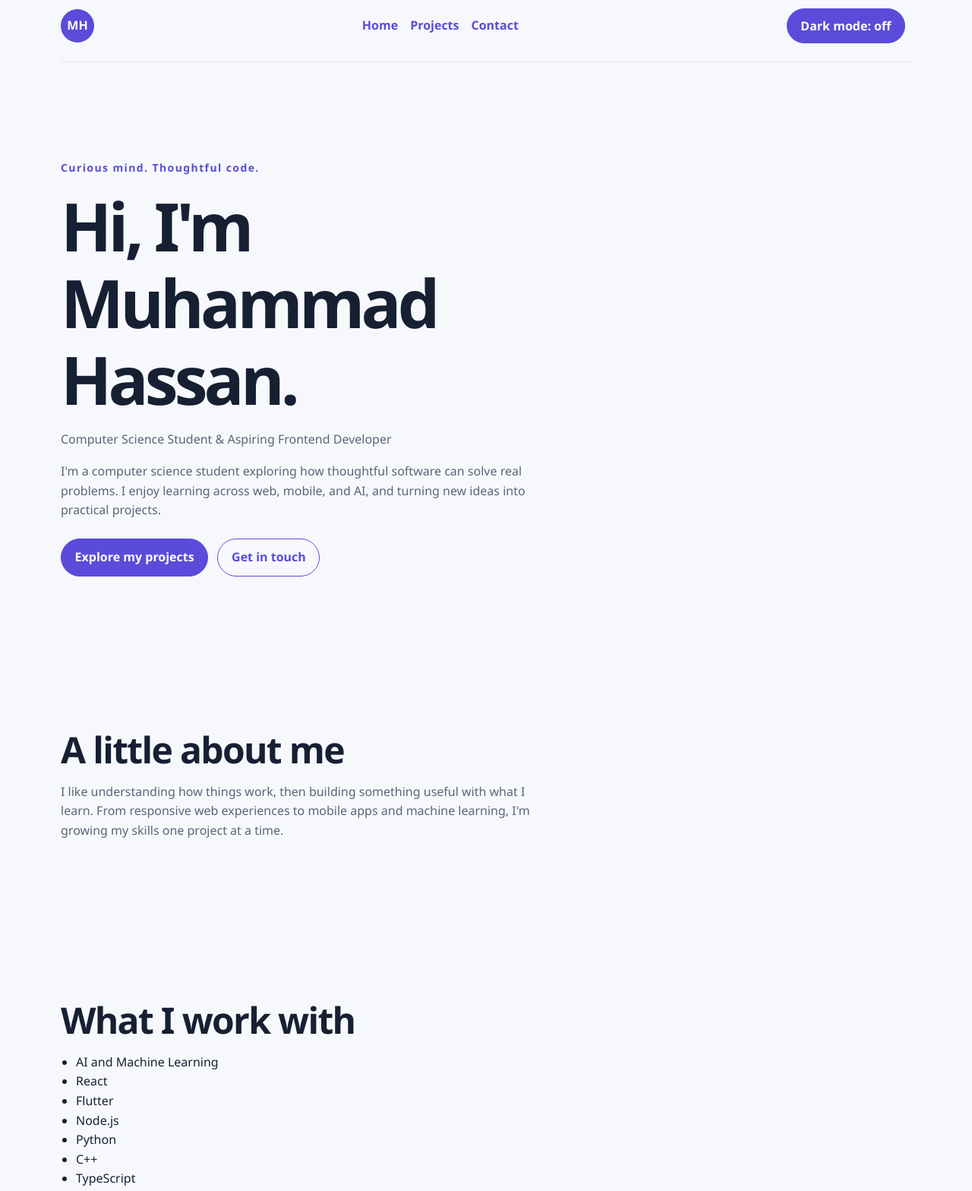
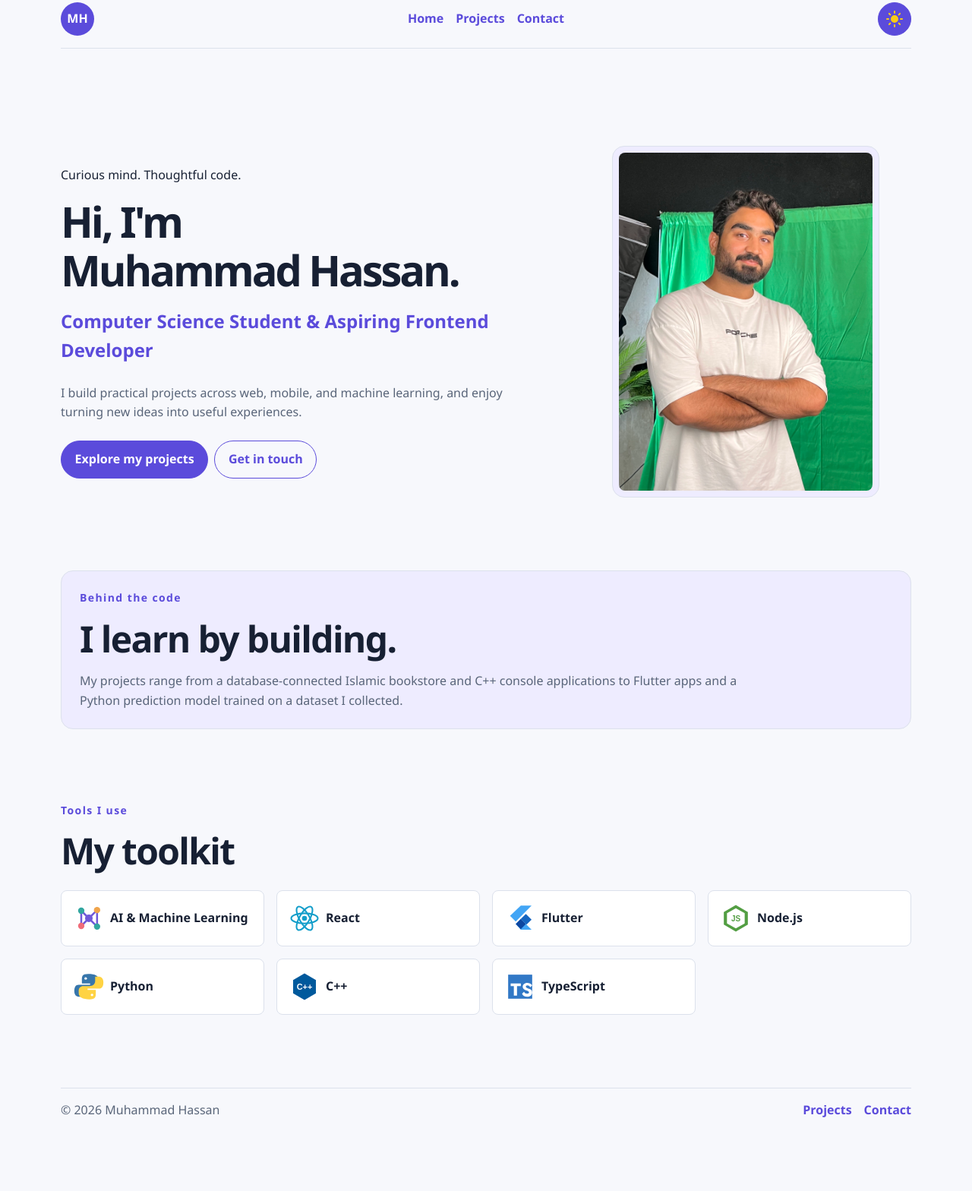
Before and after one commit to hassannaeem1123/my-portfolio, a plain HTML site: page index.html in a window 1280 px wide. Shown: the part 13-1581 px from the top of the page at 76% size. After the commit the page ends 1503 px from the top, so only its background shows below. Drawn offline with Linux system fonts and the light colour scheme.

Commit message:
feat: improve portfolio home page and theme toggle

```diff
--- a/index.html
+++ b/index.html
@@ -18,34 +18,43 @@
           <li><a href="contact.html">Contact</a></li>
         </ul>
       </nav>
-      <button id="theme-toggle" type="button" aria-label="Toggle dark mode" aria-pressed="false">Dark mode: off</button>
+      <button class="theme-toggle" id="theme-toggle" type="button" aria-label="Toggle dark mode" aria-pressed="false"><img class="theme-icon theme-icon-sun" src="assets/icons/sun.svg" alt="" width="24" height="24"><img class="theme-icon theme-icon-moon" src="assets/icons/moon.svg" alt="" width="24" height="24"></button>
     </header>
 
     <main>
-      <section aria-labelledby="intro-heading">
-        <p>Curious mind. Thoughtful code.</p>
-        <h1 id="intro-heading">Hi, I'm Muhammad Hassan.</h1>
-        <p>Computer Science Student &amp; Aspiring Frontend Developer</p>
-        <p>I'm a computer science student exploring how thoughtful software can solve real problems. I enjoy learning across web, mobile, and AI, and turning new ideas into practical projects.</p>
-        <a class="button-link" href="projects.html">Explore my projects</a>
-        <a class="button-link button-link-secondary" href="contact.html">Get in touch</a>
+      <section class="home-hero" aria-labelledby="intro-heading">
+        <div class="hero-copy">
+          <p class="hero-kicker">Curious mind. Thoughtful code.</p>
+          <h1 id="intro-heading">Hi, I'm<br>Muhammad Hassan.</h1>
+          <p class="hero-role">Computer Science Student &amp; Aspiring Frontend Developer</p>
+          <p class="hero-description">I build practical projects across web, mobile, and machine learning, and enjoy turning new ideas into useful experiences.</p>
+          <div class="hero-actions">
+            <a class="button-link" href="projects.html">Explore my projects</a>
+            <a class="button-link button-link-secondary" href="contact.html">Get in touch</a>
+          </div>
+        </div>
+        <div class="profile-frame">
+          <img class="profile-photo" src="assets/images/hassan.JPG" alt="Muhammad Hassan, computer science student" width="3024" height="4032">
+        </div>
       </section>
 
-      <section aria-labelledby="about-heading">
-        <h2 id="about-heading">A little about me</h2>
-        <p>I like understanding how things work, then building something useful with what I learn. From responsive web experiences to mobile apps and machine learning, I'm growing my skills one project at a time.</p>
+      <section class="about-section" aria-labelledby="about-heading">
+        <p class="section-kicker">Behind the code</p>
+        <h2 id="about-heading">I learn by building.</h2>
+        <p>My projects range from a database-connected Islamic bookstore and C++ console applications to Flutter apps and a Python prediction model trained on a dataset I collected.</p>
       </section>
 
-      <section aria-labelledby="skills-heading">
-        <h2 id="skills-heading">What I work with</h2>
-        <ul>
-          <li>AI and Machine Learning</li>
-          <li>React</li>
-          <li>Flutter</li>
-          <li>Node.js</li>
-          <li>Python</li>
-          <li>C++</li>
-          <li>TypeScript</li>
+      <section class="skills-section" aria-labelledby="skills-heading">
+        <p class="section-kicker">Tools I use</p>
+        <h2 id="skills-heading">My toolkit</h2>
+        <ul class="skill-grid">
+          <li><img src="assets/technologies/ai-ml.svg" alt="AI and machine learning icon" width="48" height="48"><span>AI &amp; Machine Learning</span></li>
+          <li><img src="assets/technologies/react.svg" alt="React icon" width="48" height="48"><span>React</span></li>
+          <li><img src="assets/technologies/flutter.svg" alt="Flutter icon" width="48" height="48"><span>Flutter</span></li>
+          <li><img src="assets/technologies/node.svg" alt="Node.js icon" width="48" height="48"><span>Node.js</span></li>
+          <li><img src="assets/technologies/python.svg" alt="Python icon" width="48" height="48"><span>Python</span></li>
+          <li><img src="assets/technologies/cpp.svg" alt="C++ icon" width="48" height="48"><span>C++</span></li>
+          <li><img src="assets/technologies/typescript.svg" alt="TypeScript icon" width="48" height="48"><span>TypeScript</span></li>
         </ul>
       </section>
     </main>
--- a/styles.css
+++ b/styles.css
@@ -78,6 +78,12 @@ body {
   color: var(--color-text);
   font-family: "Segoe UI", Arial, sans-serif;
   line-height: 1.6;
+}
+
+img {
+  display: block;
+  max-width: 100%;
+  height: auto;
 }
 
 a {
@@ -195,6 +201,100 @@ main > section:first-child {
   padding-top: clamp(3rem, 12vw, 8rem);
 }
 
+.home-hero {
+  display: grid;
+  grid-template-columns: 1fr;
+  align-items: center;
+  gap: var(--space-4);
+}
+
+.hero-copy h1 {
+  max-width: 34rem;
+  font-size: clamp(2rem, 6vw, 3.5rem);
+}
+
+.hero-role {
+  color: var(--color-accent);
+  font-size: clamp(1.15rem, 3vw, 1.5rem);
+  font-weight: 700;
+}
+
+.hero-description {
+  max-width: 38rem;
+  color: var(--color-muted);
+}
+
+.hero-actions {
+  display: flex;
+  flex-wrap: wrap;
+  gap: var(--space-1);
+  margin-top: var(--space-3);
+}
+
+.hero-actions .button-link {
+  margin: 0;
+}
+
+.profile-frame {
+  width: 100%;
+  max-width: 22rem;
+  margin: 0 auto;
+  padding: var(--space-1);
+  border: 1px solid var(--color-border);
+  border-radius: var(--radius-card);
+  background: var(--color-highlight);
+}
+
+.profile-photo {
+  width: 100%;
+  border-radius: var(--radius-small);
+}
+
+.about-section {
+  padding: var(--space-3);
+  border: 1px solid var(--color-border);
+  border-radius: var(--radius-card);
+  background: var(--color-highlight);
+}
+
+.about-section p:last-child {
+  max-width: 55rem;
+  margin-bottom: 0;
+  color: var(--color-muted);
+}
+
+.section-kicker {
+  color: var(--color-accent);
+  font-size: 0.875rem;
+  font-weight: 800;
+  letter-spacing: 0.1em;
+}
+
+.skill-grid {
+  display: grid;
+  grid-template-columns: repeat(2, minmax(0, 1fr));
+  gap: var(--space-2);
+  margin: var(--space-3) 0 0;
+  padding: 0;
+  list-style: none;
+}
+
+.skill-grid li {
+  display: flex;
+  align-items: center;
+  gap: var(--space-1);
+  padding: var(--space-2);
+  border: 1px solid var(--color-border);
+  border-radius: var(--radius-small);
+  background: var(--color-surface);
+  font-weight: 700;
+}
+
+.skill-grid img {
+  width: 2.5rem;
+  height: 2.5rem;
+}
+
 .button-link,
 button {
   display: inline-flex;
@@ -222,6 +322,30 @@ button:hover {
 .button-link-secondary {
   background: transparent;
   color: var(--color-accent);
+}
+
+.theme-toggle {
+  width: 2.75rem;
+  height: 2.75rem;
+  margin: 0;
+  padding: 0.5rem;
+}
+
+.theme-toggle img {
+  width: 1.5rem;
+  height: 1.5rem;
+}
+
+.theme-icon-moon {
+  display: none;
+}
+
+:root[data-theme="dark"] .theme-icon-sun {
+  display: none;
+}
+
+:root[data-theme="dark"] .theme-icon-moon {
+  display: block;
 }
 
 main ul {
@@ -365,6 +489,10 @@ footer p {
 }
 
 @media (min-width: 40rem) {
+  .skill-grid {
+    grid-template-columns: repeat(3, minmax(0, 1fr));
+  }
+
   .project-grid {
     grid-template-columns: repeat(2, minmax(0, 1fr));
     gap: var(--space-3);
@@ -377,6 +505,14 @@ footer p {
 }
 
 @media (min-width: 64rem) {
+  .home-hero {
+    grid-template-columns: 3fr 2fr;
+  }
+
+  .skill-grid {
+    grid-template-columns: repeat(4, minmax(0, 1fr));
+  }
+
   .project-grid {
     grid-template-columns: repeat(3, minmax(0, 1fr));
   }
--- a/theme.js
+++ b/theme.js
@@ -11,7 +11,6 @@ const startingTheme = savedTheme === "dark" || savedTheme === "light"
 function setTheme(theme, shouldSave) {
   pageRoot.dataset.theme = theme;
   themeToggle.setAttribute("aria-pressed", String(theme === "dark"));
-  themeToggle.textContent = theme === "dark" ? "Dark mode: on" : "Dark mode: off";
 
   if (shouldSave) {
     localStorage.setItem("portfolio-theme", theme);
```
Also changed, not shown: contact.html (+1 -1 lines), projects.html (+1 -1 lines), assets/icons/moon.svg (added), assets/icons/sun.svg (added), assets/images/hassan.JPG (added), assets/technologies/ai-ml.svg (added), assets/technologies/cpp.svg (added), assets/technologies/flutter.svg (added), assets/technologies/node.svg (added), assets/technologies/python.svg (added), assets/technologies/react.svg (added), assets/technologies/typescript.svg (added).
